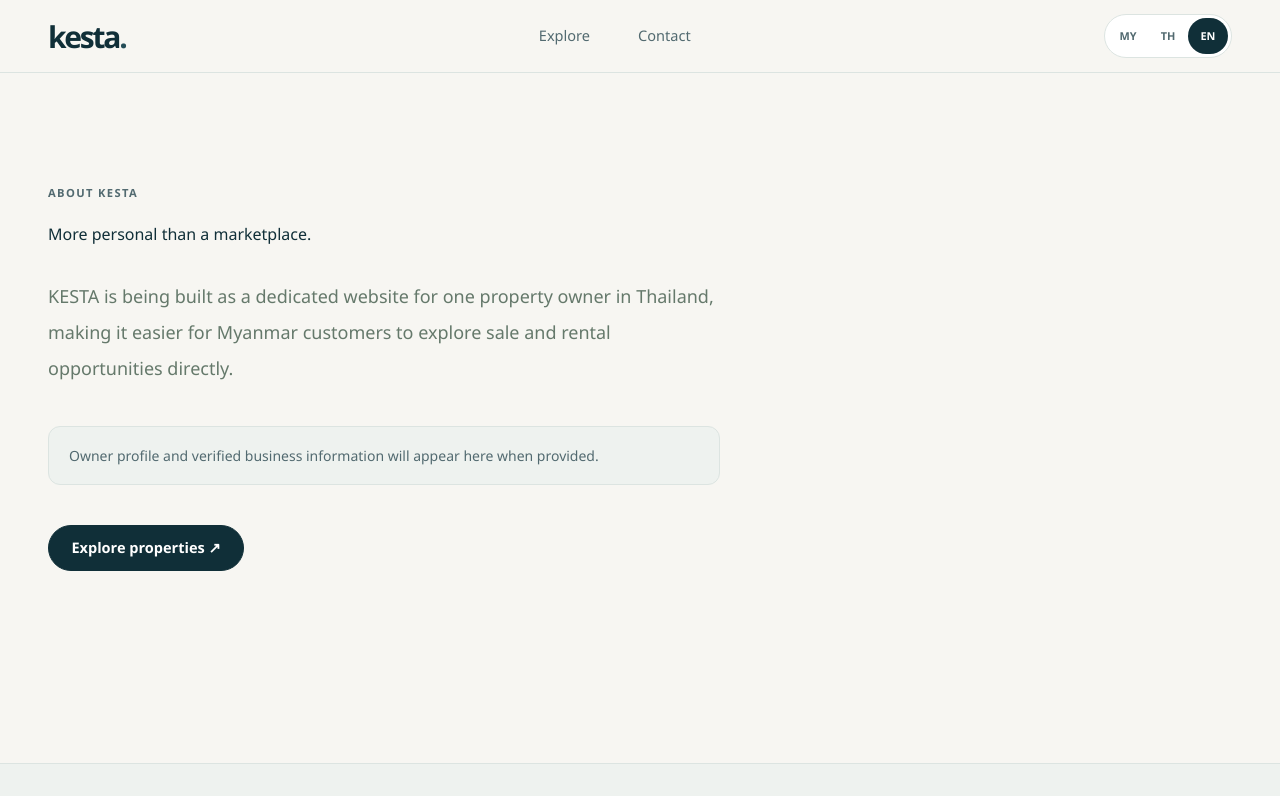
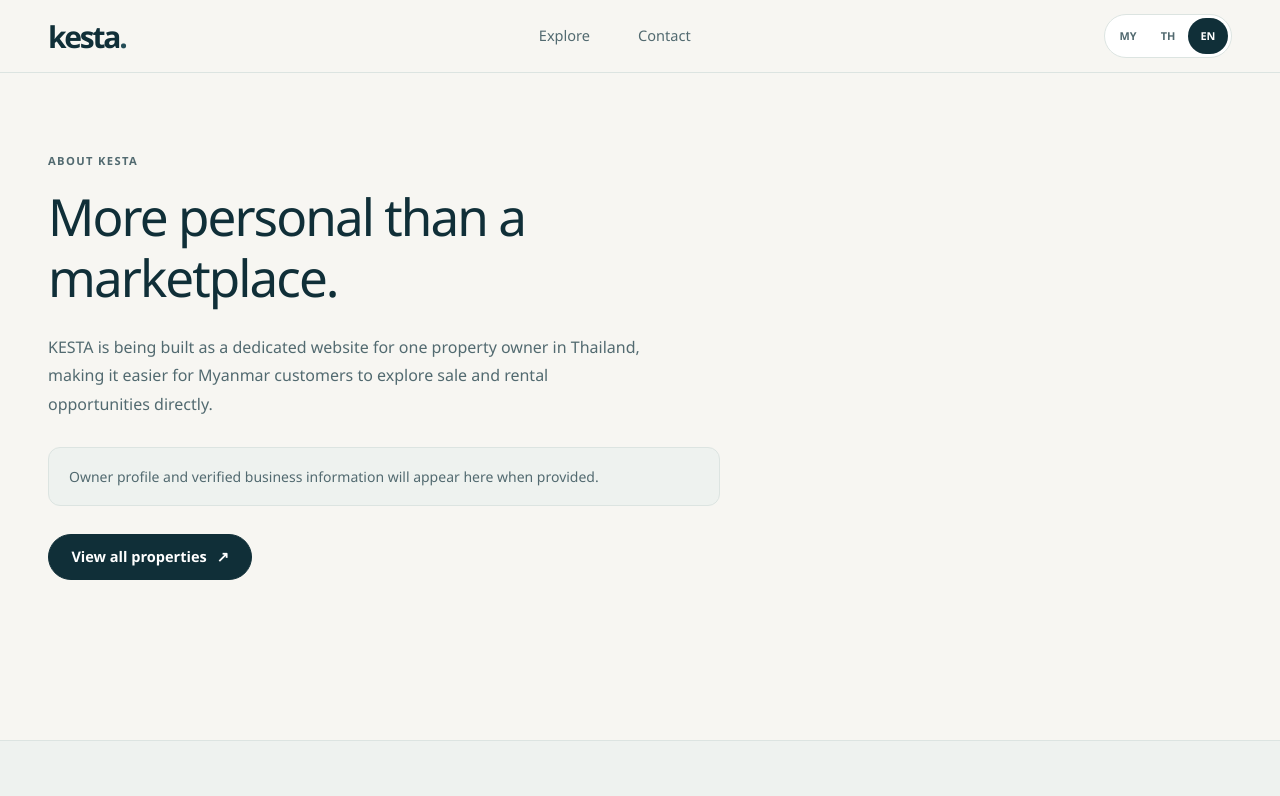
Before and after one commit to firmeen/K-estate, a Next.js app: page /en/about in a window 1280 px wide. Shown: the top 796 px of the page. Built offline with nearby package versions, Linux system fonts and the light colour scheme.

Commit message:
docs: document V2 design system and maintain the legacy About route

```diff
--- a/src/app/[locale]/about/page.tsx
+++ b/src/app/[locale]/about/page.tsx
@@ -1,17 +1,19 @@
 import Link from "next/link";
 import { notFound } from "next/navigation";
 import { isLocale } from "@/i18n/config";
-import { getDictionary } from "@/i18n/dictionaries";
+import { getDictionary, getUICopy } from "@/i18n/dictionaries";
 
 export default async function AboutPage({ params }: { params: Promise<{ locale: string }> }) {
   const { locale } = await params;
   if (!isLocale(locale)) notFound();
   const t = getDictionary(locale);
-  return <div className="container-width py-20 md:py-28">
+  const ui = getUICopy(locale);
+  // Legacy URL: retained for compatibility, not a primary navigation destination.
+  return <div className="container-width pt-14 pb-20 md:pt-20">
     <p className="eyebrow">{t.about.eyebrow}</p>
-    <h1 className="page-heading mt-5 max-w-3xl">{t.about.title}</h1>
-    <p className="mt-8 max-w-2xl text-lg leading-9 text-[#65796b]">{t.about.text}</p>
-    <div className="notice mt-10 max-w-2xl">{t.about.note}</div>
-    <Link href={`/${locale}/properties`} className="button-primary mt-10">{t.common.viewAll} ↗</Link>
+    <h1 className="page-title mt-4 max-w-3xl">{t.about.title}</h1>
+    <p className="body-copy mt-6 text-base">{t.about.text}</p>
+    <div className="notice mt-7 max-w-2xl">{t.about.note}</div>
+    <Link href={`/${locale}/properties`} className="button-primary mt-7">{ui.viewAll} <span aria-hidden="true">↗</span></Link>
   </div>;
 }
```
Also changed, not shown: 1 other file (tests, documents, lock files or other folders).
